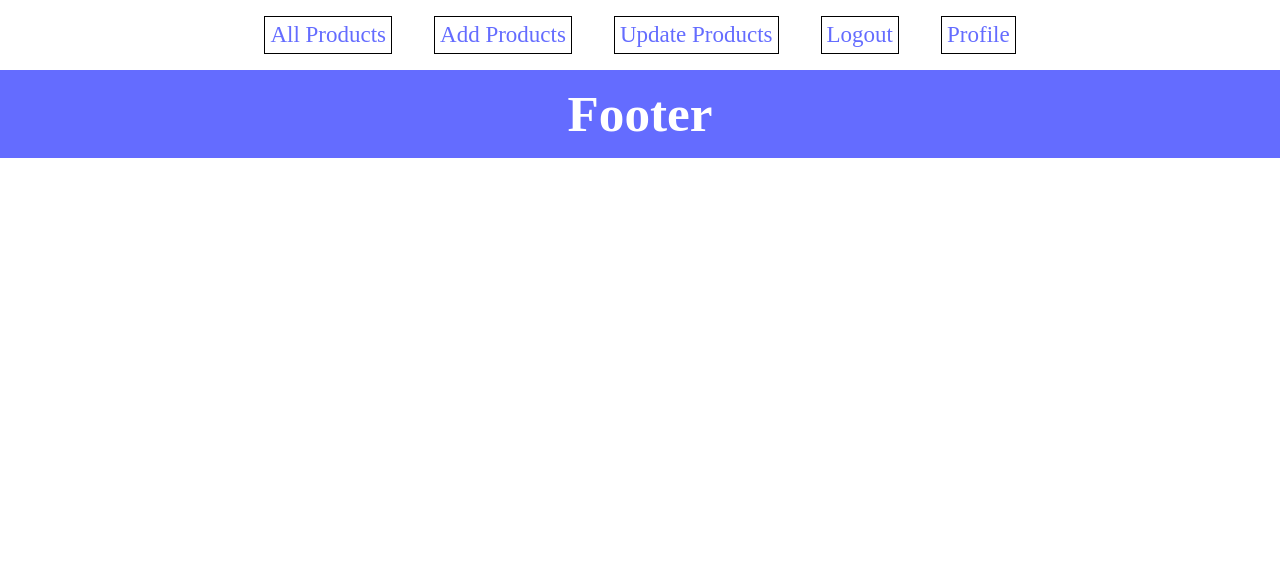
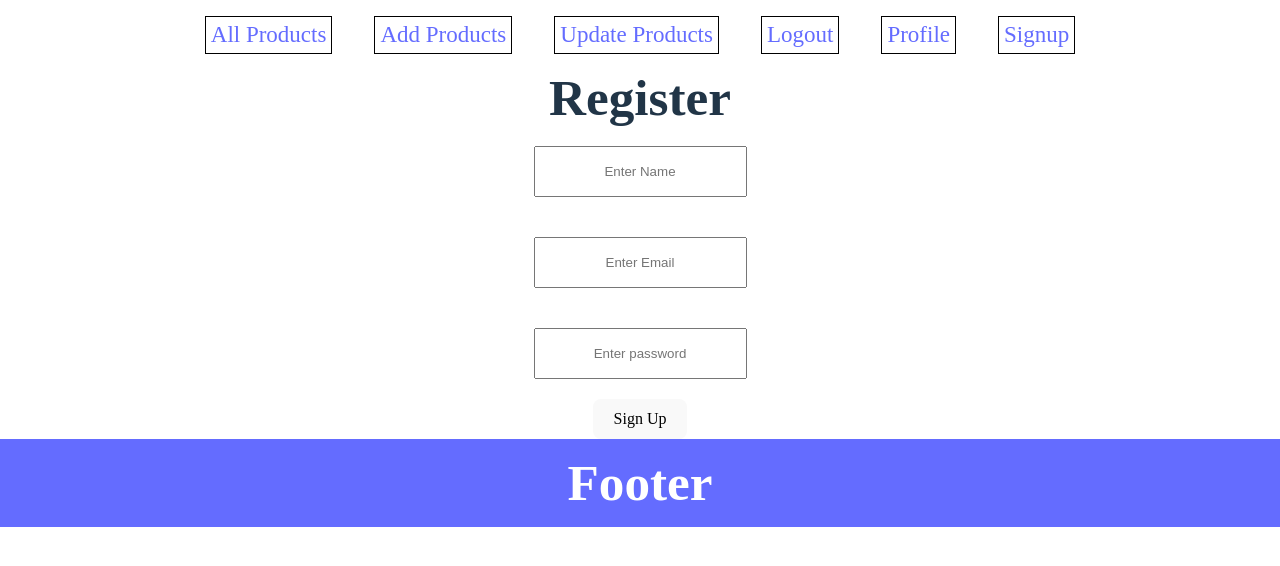
Before and after one commit to AdityaGaur7/MERN-ECOMM, a React (Vite) app in the folder client/: page /signup in a window 1280 px wide. Shown: the top 566 px of the page. Built offline with nearby package versions, Linux system fonts and the light colour scheme.

Commit message:
mongo connect

```diff
--- a/client/src/App.css
+++ b/client/src/App.css
@@ -37,3 +37,16 @@
   height: 100vh;
 
 }
+.register{
+  display: flex;
+  align-items: center;
+  text-align: center;
+  flex-direction: column;
+  justify-content:center ;
+}
+.register input{
+  text-align: center;
+  max-width: 30%;
+  padding: 1rem;
+  margin: 20px;
+}
--- a/client/src/components/common/Nav.jsx
+++ b/client/src/components/common/Nav.jsx
@@ -10,6 +10,7 @@
         <li><Link to="/update">Update Products</Link></li>
         <li><Link to="/logout">Logout</Link></li>
         <li><Link to="/profile">Profile</Link></li>
+        <li><Link to="/signup">Signup</Link></li>
       </ul>
     </div>
   )
--- a/client/src/components/pages/Home.jsx
+++ b/client/src/components/pages/Home.jsx
@@ -5,6 +5,7 @@
 import Login from "../pages/Login"
 import Profile from "../pages/Profile"
 import Update from "../pages/Updateproduct"
+import SignUp from './auth/Signup'
 const Home = () => {
   return (
     <div >
@@ -16,6 +17,7 @@
             <Route path="/update" element={<Update />} />
             <Route path="/logout" element={<Login />} />
             <Route path="/profile" element={<Profile />} />
+            <Route path="/signup" element={<SignUp />} />
         </Routes>
     </div>
   )
--- /dev/null
+++ b/client/src/components/pages/auth/Signup.jsx
@@ -0,0 +1,29 @@
+import React, { useEffect, useState } from "react";
+
+const SignUp = () => {
+    const [name, setName] = useState("");
+    const [email, setEmail] = useState("");
+    const [password, setPassword] = useState("");
+   const collectData = ()=>{
+    console.log(name,email,password)
+   }
+
+
+
+    return (
+        <div className="register">
+            <h1>Register</h1>
+            <input className="inputBox" type="text" placeholder="Enter Name"
+                value={name} onChange={(e) => setName(e.target.value)}
+            />
+            <input className="inputBox" type="text" placeholder="Enter Email"
+                value={email} onChange={(e) => setEmail(e.target.value)}
+            />
+            <input className="inputBox" type="password" placeholder="Enter password"
+                value={password} onChange={(e) => setPassword(e.target.value)}
+            />
+            <button onClick={collectData} className="appButton" type="button">Sign Up</button>
+        </div>
+    )
+}
+export default SignUp
--- a/client/src/index.css
+++ b/client/src/index.css
@@ -26,7 +26,7 @@
   font-size: 1em;
   font-weight: 500;
   font-family: inherit;
-  background-color: #1a1a1a;
+  background-color: #82ee92;
   cursor: pointer;
   transition: border-color 0.25s;
 }
```
Also changed, not shown: client/src/components/pages/auth/Login.jsx (added, +9 -0 lines), 1 other file (tests, documents, lock files or other folders).
